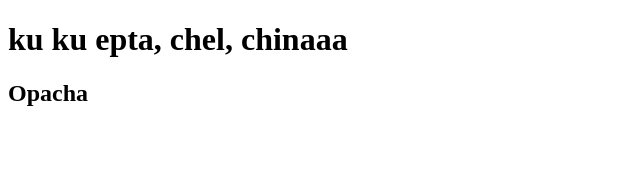
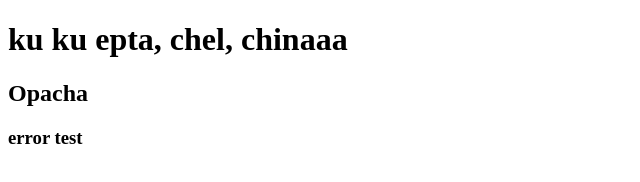
Before and after one commit to doublejams/project_1, a plain HTML site: page index.html in a window 1280 px wide. Shown: the full height of the page, 0-640 px from the left. Drawn offline with Linux system fonts and the light colour scheme.

Commit message:
error test

```diff
--- a/index.html
+++ b/index.html
@@ -10,6 +10,7 @@
 
     <h1>ku ku epta, chel, chinaaa</h1>
     <h2>Opacha</h2>
+    <h3>error test</h3>
 
     <!-- <script>
         alert(1);
```
